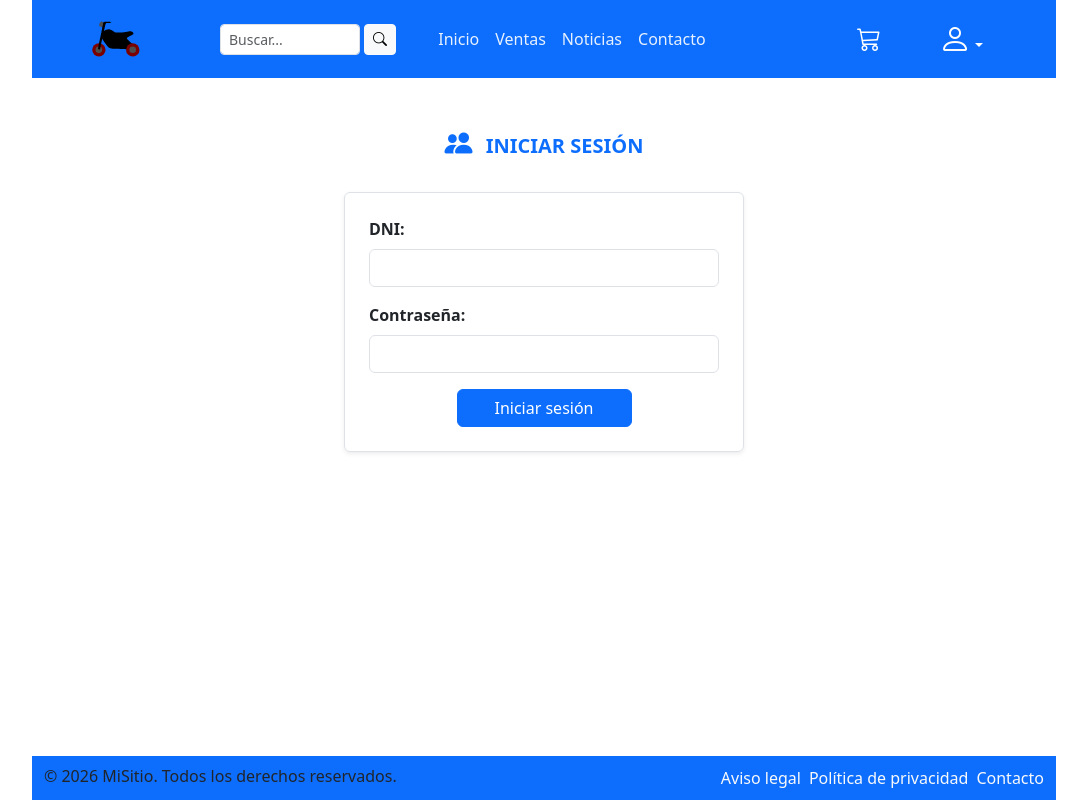
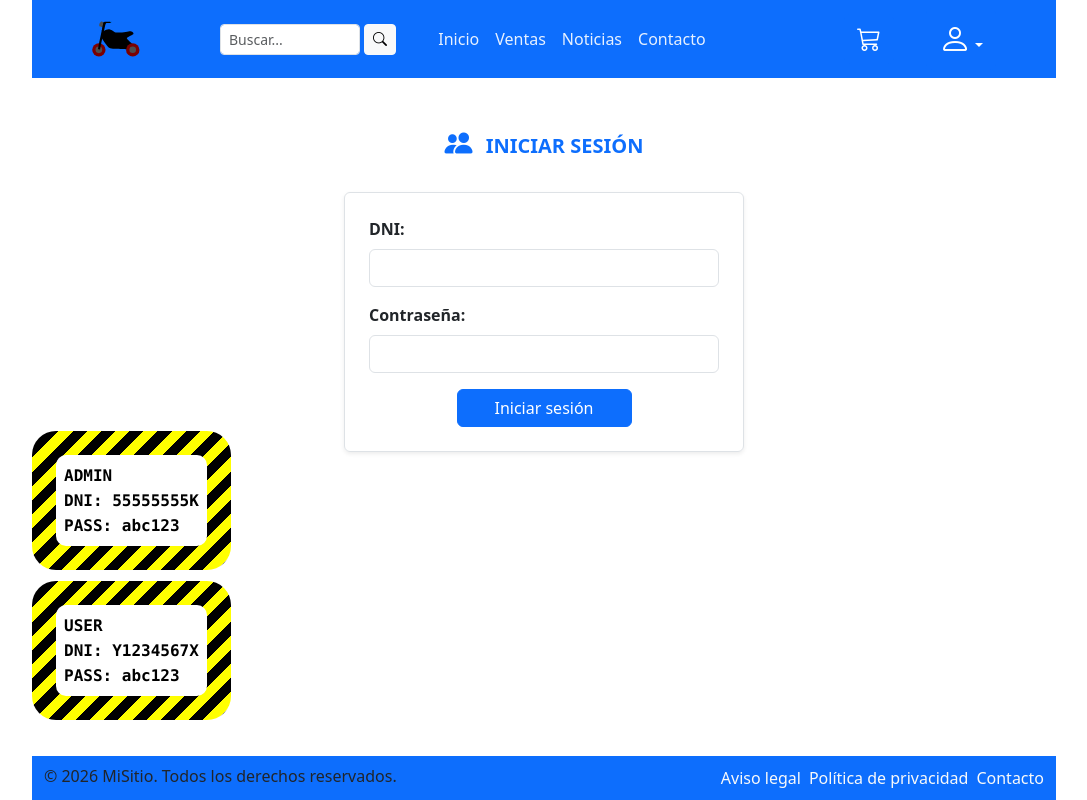
Before and after one commit to ainefp/figueroaperezaine, a Vue app: page /login in a window 1280 px wide. Shown: the whole page, without its empty margins (96-1183 px from the left). Built offline with nearby package versions, Linux system fonts and the light colour scheme.

Commit message:
admin y user dnis en login

```diff
--- a/fronted/src/components/TablaLogin.vue
+++ b/fronted/src/components/TablaLogin.vue
@@ -28,6 +28,27 @@
       </form>
     </div>
   </div>
+
+  <div class="debug-bubble" style="margin-bottom: 150px;">
+    <div>
+      <div>
+        <code>ADMIN</code><br>
+        <code>DNI: 55555555K</code><br>
+        <code>PASS: abc123</code>
+      </div>
+    </div>
+  </div>
+
+  <div class="debug-bubble">
+    <div>
+      <div>
+        <code>USER</code><br>
+        <code>DNI: Y1234567X</code><br>
+        <code>PASS: abc123</code>
+      </div>
+    </div>
+  </div>
+
 </template>
 
 <script>
@@ -115,4 +136,48 @@
     background-color: transparent !important;
     margin-bottom: 0.5rem;
   }
+
+  .debug-bubble {
+    position: absolute;
+    bottom: 80px;
+    padding: 24px;
+    width: fit-content;
+    border-radius: 24px;
+    overflow: hidden;
+    z-index: 10;
+  }
+
+  .debug-bubble:hover {
+    cursor: pointer;
+  }
+
+  .debug-bubble > div::before {
+    content: "";
+    position: absolute;
+    top: 0;
+    left: 0;
+    width: 100%;
+    height: 100%;
+    z-index: -10;
+    background: repeating-linear-gradient(
+      -45deg,
+      black 0px,
+      black 10px,
+      yellow 0px,
+      yellow 20px
+    );
+    animation: backgroundScroll 1s linear infinite;
+  }
+
+  .debug-bubble > div > div {
+    background-color: white;
+    border-radius: 10px;
+    padding: 8px;
+  }
+
+  .debug-bubble > div > div > * {
+    font-size: medium;
+    font-weight: bold;
+    color: black;
+  }
 </style>
```
Also changed, not shown: fronted/src/components/user busca no salen cosas.txt.
